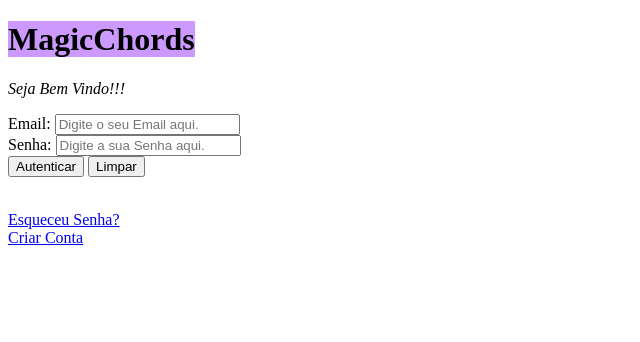
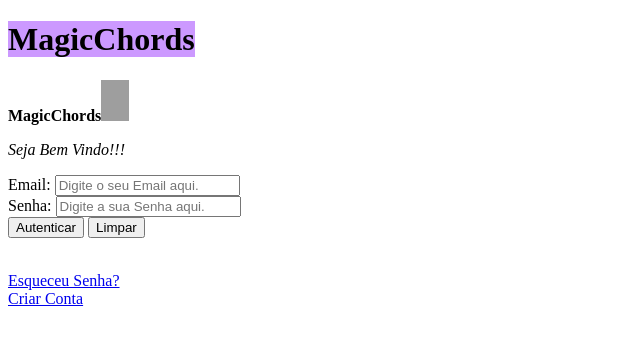
Before and after one commit to GO0108/MagicChords, a plain HTML site: page templates/index.html in a window 1280 px wide. Shown: the whole page, without its empty margins (0-640 px from the left). Drawn offline with Linux system fonts and the light colour scheme; grey boxes are pictures that could not be loaded.

Commit message:
Update index.html

```diff
--- a/templates/index.html
+++ b/templates/index.html
@@ -9,6 +9,7 @@
 <body>
 
 <h1><span style="color: #000000; background-color: #cc99ff;"><strong>MagicChords</strong></span></h1>
+    <strong>MagicChords</strong></span><strong style="font-size: 14px;"><img src="https://cdn.pixabay.com/photo/2016/03/26/01/17/treble-clef-1279909_640.png" alt="logo" width="28" height="41" /></strong></h1>
 
 <p><em>Seja Bem Vindo!!!</em></p>
 
```
